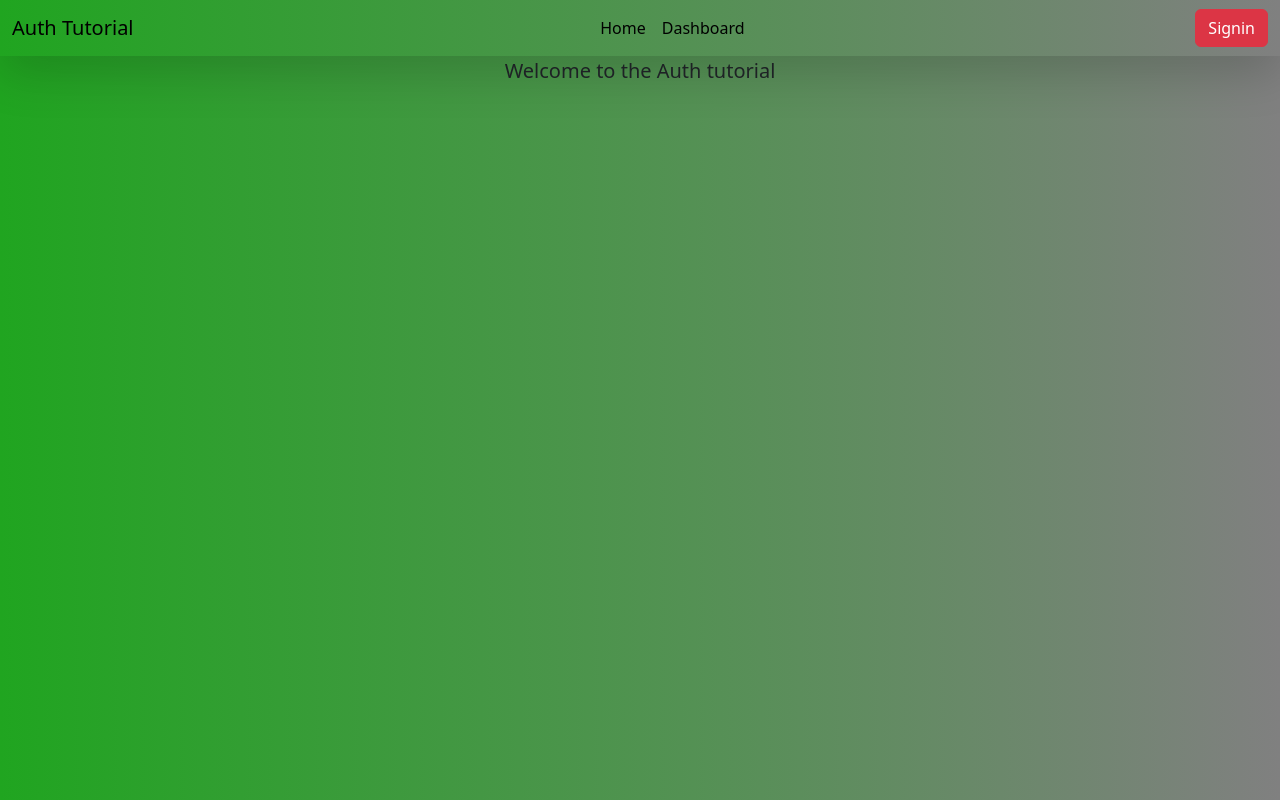
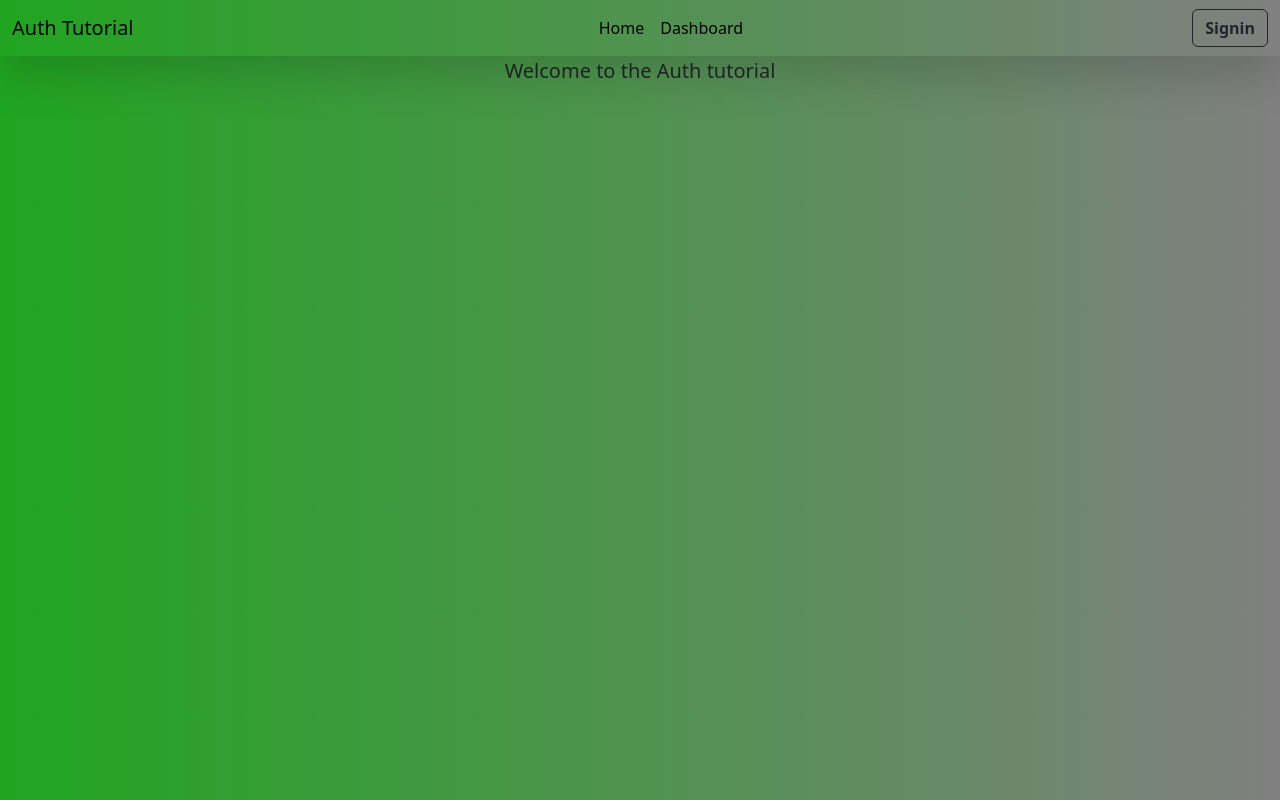
Before and after one commit to teydd/Auth-Tutorial-0, a React (Vite) app in the folder client/: page / in a window 1280 px wide. Built offline with nearby package versions, Linux system fonts and the light colour scheme.

Commit message:
nav update

```diff
--- a/client/src/components/Nav.jsx
+++ b/client/src/components/Nav.jsx
@@ -37,7 +37,7 @@ export default function Nav() {
                 </Link>
               </li>
             </ul>
-            <Link to={"/signin"} className="btn btn-danger">
+            <Link to={"/signin"} className="btn btn-outline-dark fw-bold">
               Signin
             </Link>
           </div>
```
